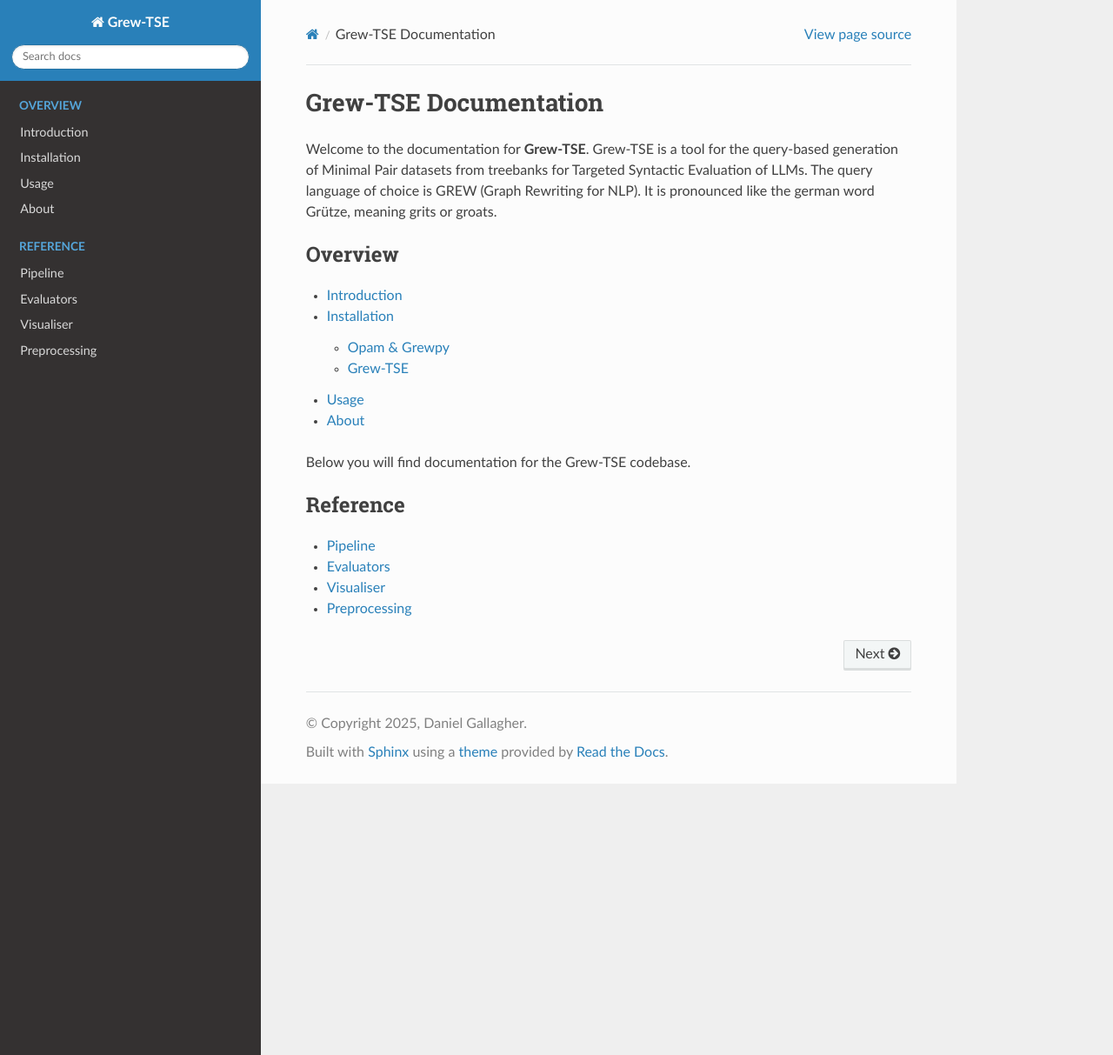
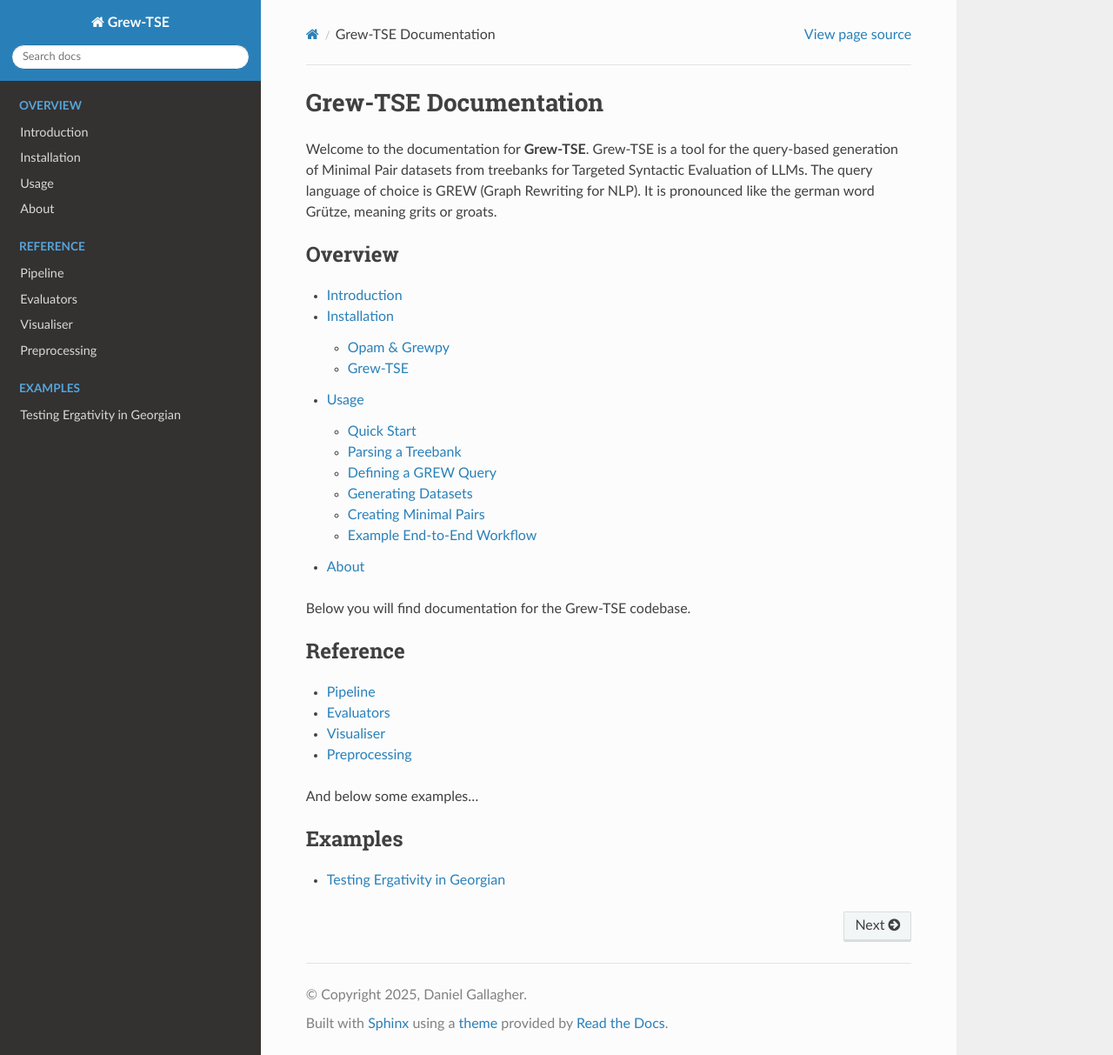
Before and after one commit to DanielGall500/Grew-TSE, a Sphinx documentation site: the page built from docs/source/index.rst, in a window 1280 px wide and 1213 px high. Shown: the whole window at 87% size. Built offline with Sphinx 7.4.7 and the Read the Docs theme 3.1.0, drawn with Linux system fonts in a browser that asks for light colours; some of the changed lines change nothing that is shown.

Commit message:
improved usage and example pages

```diff
--- /dev/null
+++ b/docs/source/example.rst
@@ -0,0 +1,75 @@
+Testing Ergativity in Georgian
+==============================
+A script to use Grew-TSE to generate minimal pairs from the Georgian UD treebank developed by Lobzhanidze et al. and amounting to over 3k sentences collected from Wikipedia.
+
+The query finds transitive verb phrases with an ergative subject and nominative object, and creates the subject minimal pairs:
+
+* (Ergative Subject, Accusative Subject)
+
+In order to run this, make sure to follow the :doc:`installation` guide and then download and save the treebank .conllu files from `here  <https://github.com/UniversalDependencies/UD_Georgian-GLC>`_.
+
+.. code-block:: python
+
+    import pandas as pd
+    import sys
+    import os
+
+    from grewtse.pipeline import GrewTSEPipe
+
+    # all treebank files to be used for the minimal-pair generation
+    treebanks_georgian = [
+        "./treebanks/ka_glc-ud-train.conllu",
+        "./treebanks/ka_glc-ud-dev.conllu",
+        "./treebanks/ka_glc-ud-test.conllu",
+    ]
+
+    # -- Configurable Settings --
+    TEST_CONFIGS = [
+        {
+            "treebanks": treebanks_ka,
+            "grew_query": """
+                pattern {
+                  V [upos="VERB"];
+                  SUBJ [Case="Erg"];
+                  OBJ [Case="Nom"];
+                  V -[nsubj]-> SUBJ;
+                  V -[obj]-> OBJ;
+                }
+            """,
+            "dependency_node": "SUBJ",
+            "ood_pairs": 2,
+            "apply_leading_space": False, # typically False for MLM, True for NTP
+            "output_dataset": f"{dataset}.csv",
+            "output_results_df": dataset,
+            "alternative_morph_features": {
+                'case': 'Acc'
+            },
+            "alternative_upos_features": {},
+            "save_lexicon_to": "georgian-lexicon.csv",
+        }
+    ]
+
+    def main():
+        grewtse = GrewTSEPipe()
+
+        if not os.path.isfile(config["lexicon_file"]):
+            lexicon = grewtse.parse_treebank(config["treebanks"])
+            lexicon.to_csv(config["save_lexicon_to"])
+        else:
+            grewtse.parse_lexicon(config["save_lexicon_to"], config["treebanks"])
+
+        masked_df = grewtse.generate_masked_dataset(config["grew_query"], config["dependency_node"])
+        print(f"Generated masked dataset of size {masked_df.shape[0]}")
+
+        # Generate minimal pairs dataset
+        ergative_mp_dataset = grewtse.generate_minimal_pairs(
+            config["alternative_morph_features"],
+            config["alternative_upos_features"],
+            ood_pairs=config["ood_pairs"],
+            has_leading_space=config["apply_leading_space"]
+        )
+        mp_dataset.to_csv(config["output_dataset"])
+        print(f"Dataset of {mp_dataset.shape[0]} minimal pairs created.")
+
+    if __name__ == "__main__":
+        main()
--- a/docs/source/index.rst
+++ b/docs/source/index.rst
@@ -19,6 +19,14 @@
    :caption: Reference
 
    grewtse
-   grewtse.evaluators
+   grewtse.evaluator
    grewtse.visualise
    grewtse.preprocessing
+
+And below some examples...
+
+.. toctree::
+   :maxdepth: 1
+   :caption: Examples
+
+   example
--- a/docs/source/usage.rst
+++ b/docs/source/usage.rst
@@ -1,13 +1,144 @@
 Usage
 =====
 
-Basic example of how to use Grew-TSE:
+This page provides a quick introduction to using ``GrewTSE`` to create
+minimal-pair datasets from dependency treebanks and evaluate language models.
+
+Quick Start
+-----------
+
+The typical workflow is:
+
+1. Parse a treebank
+2. Define a GREW query and dependency node
+3. Generate a dataset (masked or prompt-based)
+4. Generate minimal pairs
+5. Optionally evaluate a model and visualise results
+
+Importing ``Grewtse``:
 
 .. code-block:: python
 
-   from grew_tse import YourClass
+   from grewtse.pipeline import GrewTSEPipe
 
-   model = YourClass()
-   model.run()
 
-.. autofunction:: src/.get_random_ingredients
+Parsing a Treebank
+------------------
+
+You must first load a CoNLL-U file, which is the standard format available for representing Universal Dependency treebanks. You can learn more about the ``.conllu`` format `here <https://universaldependencies.org/format.html>`_.
+
+.. code-block:: python
+
+   gpipe = GrewTSEPipe()
+
+   path = "./treebanks"
+   treebank_path = f"{path}/example-treebank.conllu"
+   gpipe.parse_treebank(treebank_path)
+
+Alternatively, you may supply multiple treebank files. We recommend these be from the same UD treebank.
+
+.. code-block:: python
+
+   gpipe = GrewTSEPipe()
+
+   path = "./treebanks"
+   treebank_paths = [f"{path}/example-treebank-train.conllu",
+   f"{path}/example-treebank-dev.conllu",
+   f"{path}/example-treebank-test.conllu"]
+   gpipe.parse_treebank(treebank_paths)
+
+Defining a GREW Query
+---------------------
+
+A GREW query specifies the syntactic phenomenon to target. The
+``dependency_node`` must be a variable in the query and represents the token
+to manipulate when generating minimal pairs.
+
+.. code-block:: python
+
+   grew_query = """
+     V [upos=VERB];
+     DirObj [Case=Acc];
+     V -[obj]-> DirObj;
+   """
+
+   dependency_node = "DirObj"
+
+
+Generating Datasets
+-------------------
+
+Masked Dataset (for Masked Language Modelling)
+^^^^^^^^^^^^^^^^^^^^^^^^^^^^^^^^^^^^^^^^^^^^^^
+
+If your aim is to test models that are trained on the tasks of MLM, then you likely want to create a masked dataset. This isolates your target word in each sentence and replaces it with a mask (default "[MASK]"). Note that you must check whether the model you want to evaluate was trained with whole-word or token-level masking. The package evaluation model can handle both types.
+
+.. code-block:: python
+
+   masked_df = gpipe.generate_masked_dataset(
+       grew_query,
+       dependency_node
+   )
+
+
+As an example, take the sentence "The boy eats the cake". Following from our above query isolating direct objects in verb phrases, the resulting string created would be "The boy eats the [MASK]".
+
+Prompt Dataset (for Next-Token Prediction)
+^^^^^^^^^^^^^^^^^^^^^^^^^^^^^^^^^^^^^^^^^^
+
+.. code-block:: python
+
+   prompt_df = gpipe.generate_prompt_dataset(
+       grew_query,
+       dependency_node
+   )
+
+
+Creating Minimal Pairs
+----------------------
+
+Specify how to alter morphological and/or UPOS features to form the
+"ungrammatical" counterpart. For example:
+
+.. code-block:: python
+
+   alternative_morph_features = {
+       "case": "Gen"
+   }
+
+   alternative_upos_features = {
+
+   }
+
+.. code-block:: python
+
+   mp_dataset = gpipe.generate_minimal_pairs(
+       alternative_morph_features,
+       alternative_upos_features
+   )
+
+
+Example End-to-End Workflow
+---------------------------
+
+Below is a minimal example pipeline for creating such minimal-pair syntactic tests:
+
+.. code-block:: python
+
+   from grewtse.pipeline import GrewTSEPipe
+
+   gpipe = GrewTSEPipe()
+   gpipe.parse_treebank("treebanks/UD_Croatian-SET.conllu")
+
+   grew_query = "V [upos=VERB, Number=Sing];"
+   dependency_node = "V"
+
+   masked_df = gpipe.generate_masked_dataset(grew_query, dependency_node)
+
+   alternative_morph_features = {"number": "Plur"}
+   alternative_upos_features = {}
+
+   mp_dataset = gpipe.generate_minimal_pairs(
+       alternative_morph_features,
+       alternative_upos_features
+   )
```
Also changed, not shown: docs/source/grewtse.evaluator.rst (renamed from docs/source/grewtse.evaluators.rst).
